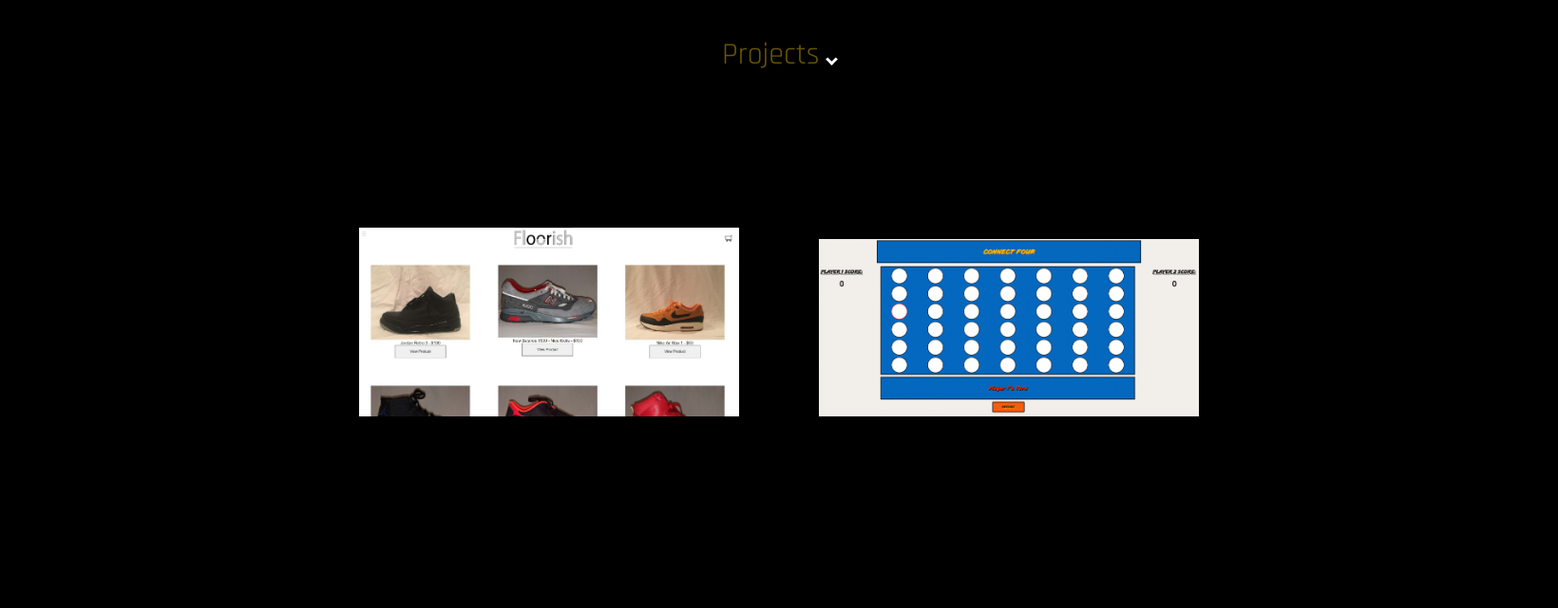
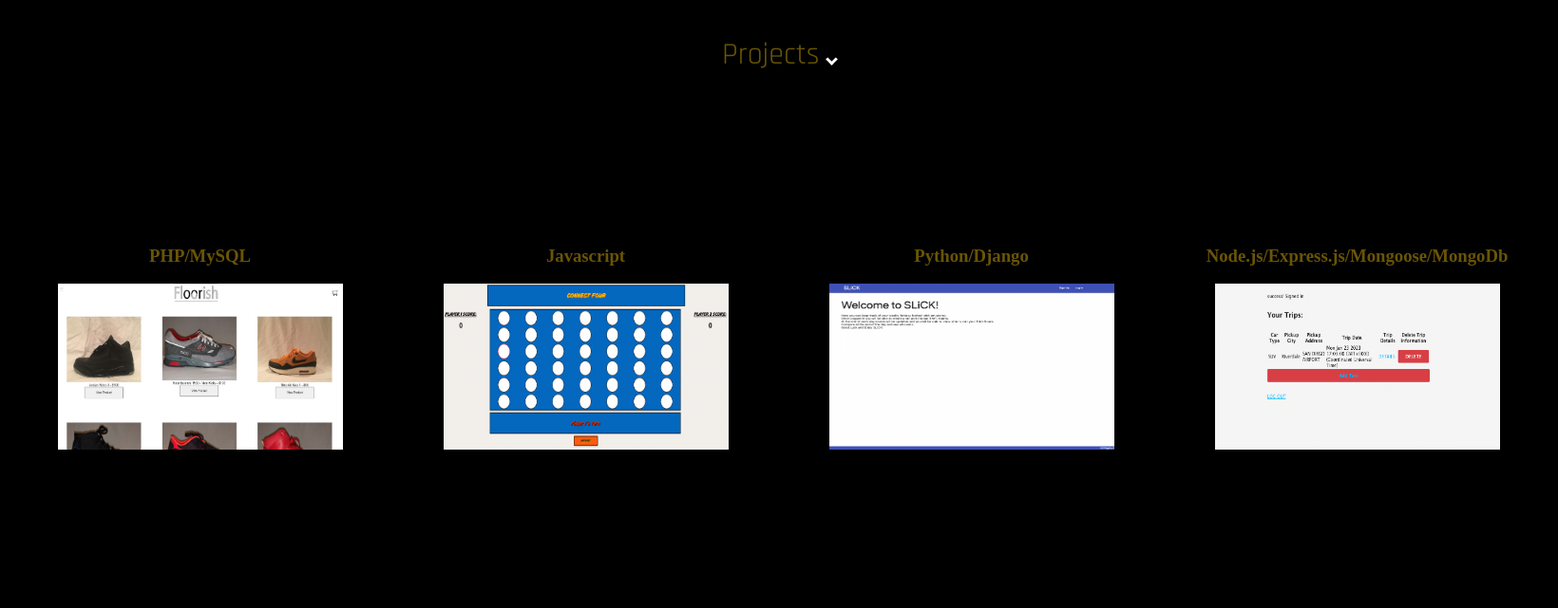
Before and after one commit to vsalter/Portfolio, a PHP site: page / in a window 1640 px wide. Shown: the part 686-1327 px from the top of the page at 95% size. Before the commit the page ends 1125 px from the top, so only its background shows below. Run offline with PHP 8.4, Linux system fonts and the light colour scheme; some web fonts are replaced.

Commit message:
added new links for new projects. Updated css so Projects section is now a grid

```diff
--- a/CSS/main.css
+++ b/CSS/main.css
@@ -457,18 +457,41 @@ a {
 
 #projects {
 
-
+	display: grid;
+	grid: 's1 s2 s3 s4';
 	width: 100%;
-	text-align: center;
+	/* text-align: center; */
 	margin-top: 10%;
 
 }
 
-figure img {
+.sites {
+	width: 305px;
+	height: 180px;
+	color: #695506;
+}
 
-	width: 50%;
-	height: auto;
+.sites img {
 
+	width: 300px;
+	height: 175px;
+
+}
+
+#s1 {
+	grid-area: s1;
+}
+
+#s2 {
+	grid-area: s2;
+}
+
+#s3 {
+	grid-area: s3;
+}
+
+#s4 {
+	grid-area: s4;
 }
 
 #aboutMe {
--- a/index.html
+++ b/index.html
@@ -21,12 +21,22 @@
 	</section>
 	<section id="projects">
 
-		<figure class="sites">
+		<div class="sites" id="s1">
+			<h3>PHP/MySQL</h3>
 			<a href="https://floorish.herokuapp.com" target="_blank"><img src="images/Floorish.jpg" alt="Floorish"></a>
-		</figure>
-		<figure class="sites">
+		</div>
+		<div class="sites" id="s2">
+			<h3>Javascript</h3>
 			<a href="https://vsconnectfour.netlify.app/" target="_blank"><img src="images/Connect4.jpg" alt="Connect4"></a>
-		</figure>
+		</div>
+		<div class="sites" id="s3">
+			<h3>Python/Django</h3>
+			<a href="https://slick-betting2.herokuapp.com/" target="_blank"><img src="images/SlickFantasyApp.jpg" alt="PythonApp"></a>
+		</div>
+		<div class="sites" id="s4">
+			<h3>Node.js/Express.js/Mongoose/MongoDb</h3>
+			<a href="https://taxi-app-project2.herokuapp.com/" target="_blank"><img src="images/Taxi.jpg" alt="Connect4"></a>
+		</div>
 
 	</section>
 </body>
```
Also changed, not shown: images/SlickFantasyApp.jpg (added), images/Taxi.jpg (added).
